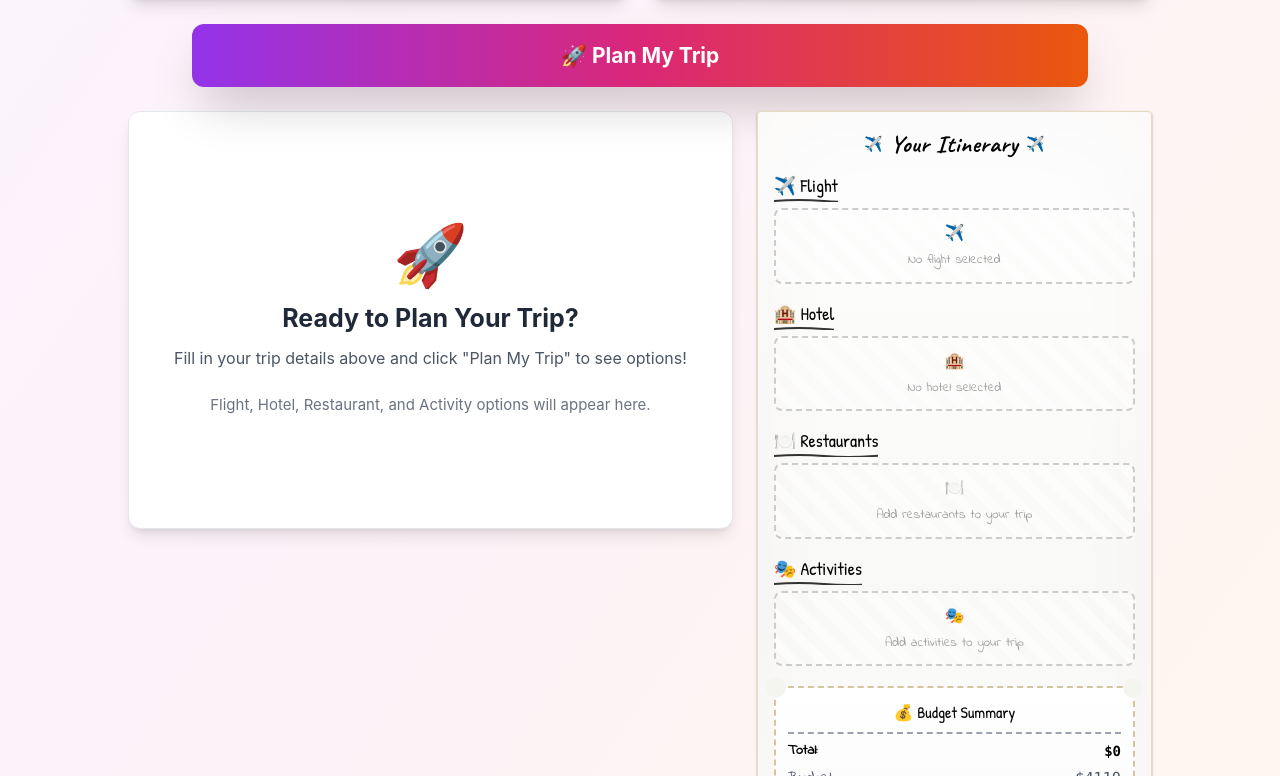
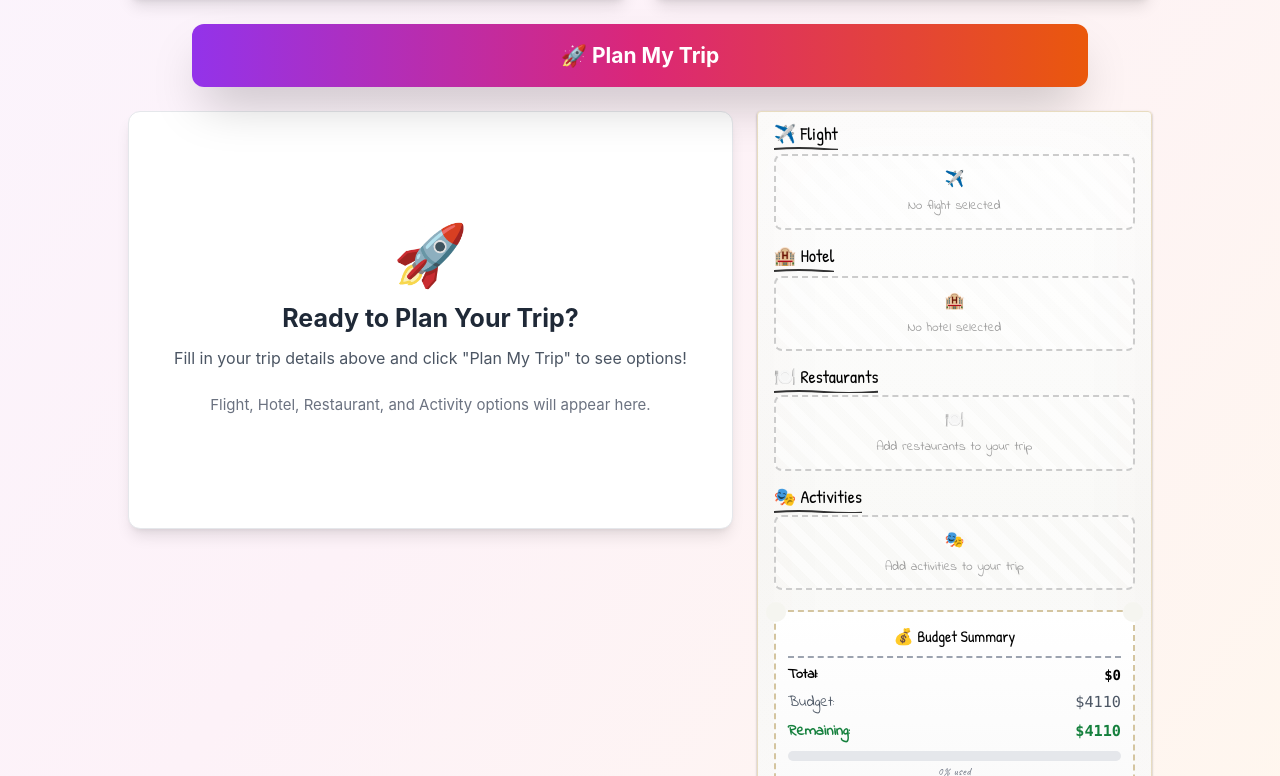
Before and after one commit to sshanmug67/agentic_travelq, a React (Vite) app in the folder frontend/: page /dashboard in a window 1280 px wide. Shown: the part 744-1520 px from the top of the page. Built offline with nearby package versions, Linux system fonts and the light colour scheme.

Commit message:
More UI tweaks

```diff
--- a/frontend/src/components/itinerary/ItinerarySidebar.tsx
+++ b/frontend/src/components/itinerary/ItinerarySidebar.tsx
@@ -21,17 +21,11 @@ export const ItinerarySidebar: React.FC = () => {
   const { flight, hotel, restaurants, activities, removeItem, budget } = useItinerary();
 
   return (
-    <div className="itinerary-paper h-full overflow-y-auto p-4 sticky top-0">
-      {/* Header — minimal */}
-      <div className="mb-3 flex items-center justify-center gap-2">
-        <span className="text-[15px]">✈️</span>
-        <h2 className="handwritten-title text-2xl">Your Itinerary</h2>
-        <span className="text-[15px]">✈️</span>
-      </div>
+    <div className="itinerary-paper h-full overflow-y-auto pt-2 px-4 pb-4 sticky top-0">
 
       {/* ── Flight ─────────────────────────────────── */}
-      <div className="mb-4">
-        <h3 className="handwritten-subtitle text-lg mb-2 sketch-underline">
+      <div className="mb-3">
+        <h3 className="handwritten-subtitle text-lg mb-1.5 sketch-underline">
           ✈️ Flight
         </h3>
         {flight ? (
@@ -45,8 +39,8 @@ export const ItinerarySidebar: React.FC = () => {
       </div>
 
       {/* ── Hotel ──────────────────────────────────── */}
-      <div className="mb-4">
-        <h3 className="handwritten-subtitle text-lg mb-2 sketch-underline">
+      <div className="mb-3">
+        <h3 className="handwritten-subtitle text-lg mb-1.5 sketch-underline">
           🏨 Hotel
         </h3>
         {hotel ? (
@@ -60,14 +54,14 @@ export const ItinerarySidebar: React.FC = () => {
       </div>
 
       {/* ── Restaurants — 2-col grid ───────────────── */}
-      <div className="mb-4">
-        <h3 className="handwritten-subtitle text-lg mb-2 sketch-underline">
+      <div className="mb-3">
+        <h3 className="handwritten-subtitle text-lg mb-1 sketch-underline">
           🍽️ Restaurants {restaurants.length > 0 && (
             <span className="text-[13px] text-gray-500 ml-1">({restaurants.length})</span>
           )}
         </h3>
         {restaurants.length > 0 ? (
-          <div>
+          <>
             <div className="grid grid-cols-2 gap-4">
               {restaurants.map((restaurant) => (
                 <ItineraryRestaurantCard
@@ -78,11 +72,11 @@ export const ItinerarySidebar: React.FC = () => {
               ))}
             </div>
             {restaurants.length < 10 && (
-              <button className="w-full mt-2 text-[12px] text-purple-600 hover:text-purple-700 handwritten">
+              <button className="w-full mt-1.5 text-[12px] text-purple-600 hover:text-purple-700 handwritten">
                 + Add more
               </button>
             )}
-          </div>
+          </>
         ) : (
           <div className="empty-doodle !py-3 !text-[13px]">
             <div className="text-base mb-1">🍽️</div>
@@ -92,14 +86,14 @@ export const ItinerarySidebar: React.FC = () => {
       </div>
 
       {/* ── Activities — 2-col grid ────────────────── */}
-      <div className="mb-4">
-        <h3 className="handwritten-subtitle text-lg mb-2 sketch-underline">
+      <div className="mb-3">
+        <h3 className="handwritten-subtitle text-lg mb-1 sketch-underline">
           🎭 Activities {activities.length > 0 && (
             <span className="text-[13px] text-gray-500 ml-1">({activities.length})</span>
           )}
         </h3>
         {activities.length > 0 ? (
-          <div>
+          <>
             <div className="grid grid-cols-2 gap-4">
               {activities.map((activity) => (
                 <ItineraryActivityCard
@@ -110,11 +104,11 @@ export const ItinerarySidebar: React.FC = () => {
               ))}
             </div>
             {activities.length < 10 && (
-              <button className="w-full mt-2 text-[12px] text-purple-600 hover:text-purple-700 handwritten">
+              <button className="w-full mt-1.5 text-[12px] text-purple-600 hover:text-purple-700 handwritten">
                 + Add more
               </button>
             )}
-          </div>
+          </>
         ) : (
           <div className="empty-doodle !py-3 !text-[13px]">
             <div className="text-base mb-1">🎭</div>
--- a/frontend/src/pages/Dashboard.tsx
+++ b/frontend/src/pages/Dashboard.tsx
@@ -308,10 +308,17 @@ export const Dashboard: React.FC = () => {
         const planText: string = dailyPlanRec?.reason || '';
 
         // Parse markdown plan into day blocks
+        // Handles two LLM output formats:
+        //   Format A: ### Day 1 (date)\n body...
+        //   Format B: **Day 1 (date):** body...  (inline bold)
         const dayBlocks: { title: string; body: string }[] = [];
         if (planText) {
-          const sections = planText.split(/(?=###\s)/);
-          for (const section of sections) {
+          // First try splitting on ### headings
+          const hashSections = planText.split(/(?=###\s)/);
+          const hasHashHeadings = hashSections.some(s => s.trim().startsWith('###'));
+
+          if (hasHashHeadings) {
+            for (const section of hashSections) {
               const trimmed = section.trim();
               if (!trimmed) continue;
               const newlineIdx = trimmed.indexOf('\n');
@@ -321,6 +328,32 @@ export const Dashboard: React.FC = () => {
                 const heading = trimmed.slice(0, newlineIdx).replace(/^#+\s*/, '').trim();
                 const body = trimmed.slice(newlineIdx + 1).trim();
                 dayBlocks.push({ title: heading, body });
+              }
+            }
+          } else {
+            // Fallback: split on **Day N** bold patterns
+            const boldDaySections = planText.split(/(?=\*\*Day\s+\d)/);
+            for (const section of boldDaySections) {
+              const trimmed = section.trim();
+              if (!trimmed) continue;
+              // Extract the bold title: **Day 1 (Feb 20, 2026):**
+              const titleMatch = trimmed.match(/^\*\*(.+?)\*\*:?\s*/);
+              if (titleMatch) {
+                const title = titleMatch[1].trim();
+                const body = trimmed.slice(titleMatch[0].length).trim();
+                dayBlocks.push({ title, body });
+              } else {
+                // No bold title — treat first sentence as title
+                const colonIdx = trimmed.indexOf(':');
+                if (colonIdx > 0 && colonIdx < 80) {
+                  dayBlocks.push({
+                    title: trimmed.slice(0, colonIdx).replace(/\*\*/g, ''),
+                    body: trimmed.slice(colonIdx + 1).trim(),
+                  });
+                } else {
+                  dayBlocks.push({ title: 'Schedule', body: trimmed });
+                }
+              }
             }
           }
         }
```
Lines whose indentation alone changed are shown as unchanged.
